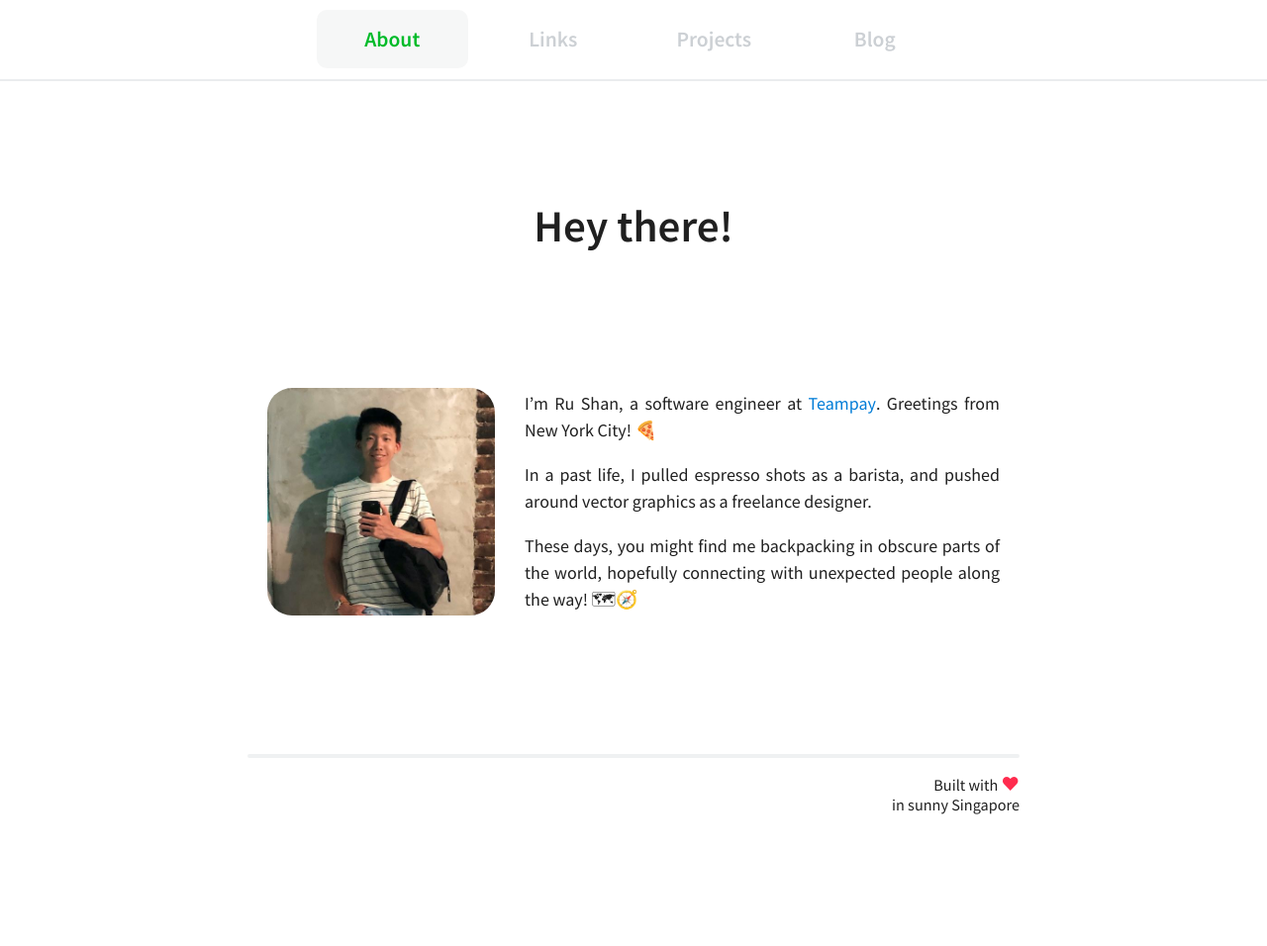
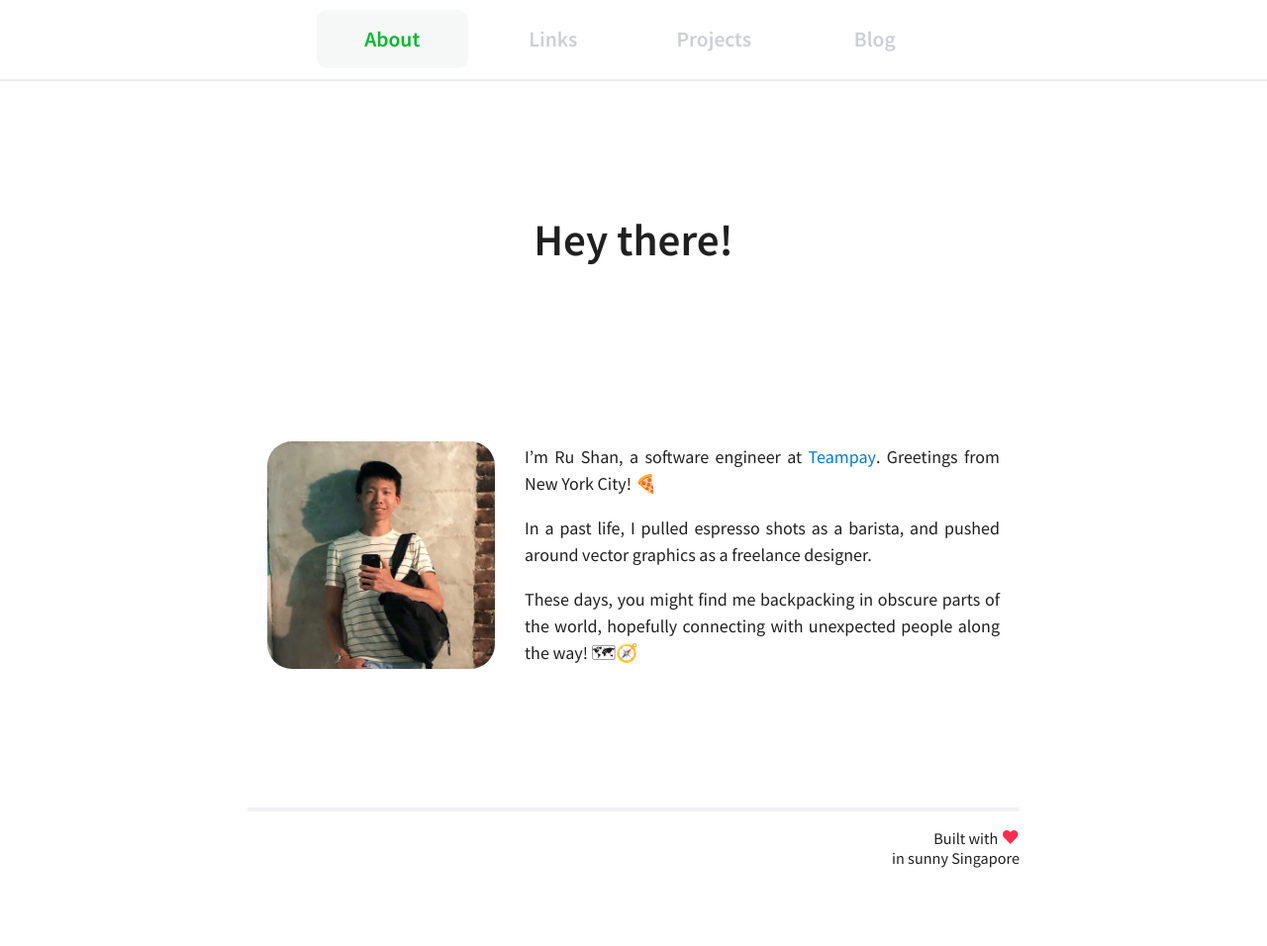
Before and after one commit to rskhor/website, a Jekyll site: the page built from index.html, in a window 1280 px wide. Shown: the whole page at 99% size. Built offline with Jekyll 4.4.1, drawn with Linux system fonts in a browser that asks for light colours; before the commit the page ends 902 px from its top, so only the background shows below that.

Commit message:
Fix jumping 1

```diff
--- a/_layouts/skeleton.html
+++ b/_layouts/skeleton.html
@@ -43,10 +43,12 @@
 </head>
 <body>
   {% include header-bar.html %}
-  <div class="skeleton-centralizer">
-    <div class="skeleton-titles-positioner">
-      <h1 {% if page.url != "/" %} class="skeleton-title" {% endif %} {% if page.url == "/" %} class="skeleton-title about-custom-title" {% endif %}>{{ page.title }}</h1>
-      <h2 class="skeleton-subtitle">{{ page.subtitle }}</h2>
+  <div class="skeleton-aligner">
+    <div class="skeleton-titles-vertical-aligner">
+      <div class="skeleton-titles">
+        <h1 {% if page.url != "/" %} class="skeleton-title" {% endif %} {% if page.url == "/" %} class="skeleton-title about-custom-title" {% endif %}>{{ page.title }}</h1>
+        <h2 class="skeleton-subtitle">{{ page.subtitle }}</h2>
+      </div>
     </div>
     {{ content }}
   </div>
--- a/_sass/skeleton.scss
+++ b/_sass/skeleton.scss
@@ -16,16 +16,22 @@
   background-color: #0A1F3012;
 }
 
-.skeleton-centralizer {
+.skeleton-aligner {
   max-width: 800px;
 
   margin: 0px auto;
   padding: 0px 15px;
 }
 
-.skeleton-titles-positioner {
-  margin: 120px 0px;
+.skeleton-titles-vertical-aligner {
+  height: 350px;
+
+  display: flex;
+  align-items: center;
+  justify-content: center;
 }
+
+.skeleton-titles {}
 
 .skeleton-title {
   margin-top: 0px;
@@ -48,8 +54,8 @@
 }
 
 @media screen and (max-width: 800px) {
-  .skeleton-titles-positioner {
-    margin: 80px 0px;
+  .skeleton-titles-vertical-aligner {
+    height: 250px;
   }
 
   .skeleton-title {
```
